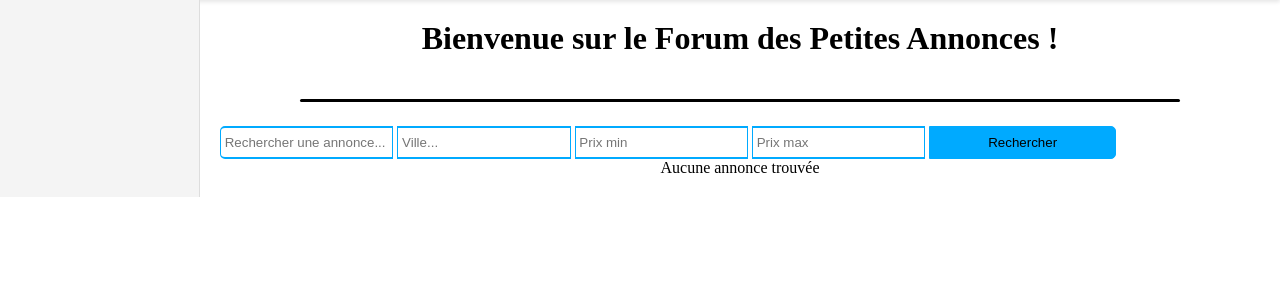
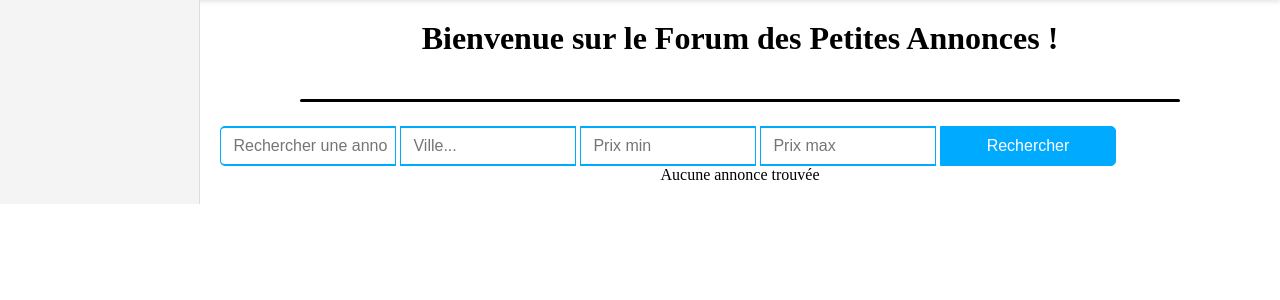
Before and after one commit to sataev12/SFPoisk, a PHP site: template templates/annonce/index.html.twig in a window 1280 px wide. Shown: the part 66-366 px from the top of the page. Run offline with PHP 8.4, Linux system fonts and the light colour scheme; the template is opened without the code that fills it, so the values that code supplies are empty; form fields are guessed from the names that the template uses; some libraries are stand-ins or nearby versions.

Commit message:
Modification de formulaire de recherche

```diff
--- a/public/css/style.css
+++ b/public/css/style.css
@@ -148,27 +148,44 @@ nav .deposer a:hover {
     display: flex;
     justify-content: center;
     margin-bottom: 1em;
+
 }
 
 .form-control {
-    width: 13em;
+    width: 11em;
     height: 2.5em;
     border-bottom: #00AAFF 2px solid;
     border-top: #00AAFF 2px solid;
     border-left: #00AAFF 1px solid;
     border-right: #00AAFF 1px solid;
+    border-radius: 0;
+    padding: 0.5em;
+    font-size: 1em;
 }
 
 .btn-valider {
-    width: 14em;
+    width: 11em;
     height: 2.5em;
     background-color: #00AAFF;
     border: #00AAFF 1px solid;
-    border-radius: 0 5px 5px 0;
+    border-radius: 0 5px 5px 0; /* Ajustement des coins arrondis */
+    color: white; /* Couleur du texte */
+    font-size: 1em; /* Taille de la police */
+    cursor: pointer; /* Curseur de pointeur */
+    transition: background-color 0.3s;
+}
+
+.btn-valider:hover {
+    background-color: #008CBA; /* Couleur de fond au survol */
 }
 
 .recherche-annonce {
     border-radius: 5px 0 0 5px;
+}
+
+.recherche-form {
+    padding: 1em; /* Padding interne du formulaire */
+    border-radius: 10px; /* Coins arrondis du formulaire */
 }
 
 /* Styles pour les catégories */
@@ -439,6 +456,8 @@ nav .deposer a:hover {
 }
 
 .content {
+    display: flex;
+    flex-direction: column;
     flex: 1;
     padding: 20px;
 }
--- a/templates/annonce/index.html.twig
+++ b/templates/annonce/index.html.twig
@@ -19,12 +19,12 @@
     {# {% for annonce in annonces %}
         <a href="{{ path('show_annonce', {'id': annonce.id})}}">{{ annonce }}</a> <br>
     {% endfor %}   #}
-    {{ form_start(RechercheForm, {'attr': {'class': 'form-inline'}}) }}
+    {{ form_start(RechercheForm, {'attr': {'class': 'form-inline recherche-form'}}) }}
     {{ form_widget(RechercheForm.keyword, {'attr': {'class': 'form-control recherche-annonce', 'placeholder': ' Rechercher une annonce...'}}) }}
     {{ form_widget(RechercheForm.ville, {'attr': {'class': 'form-control ville', 'placeholder': ' Ville...'}}) }}
     {{ form_widget(RechercheForm.minPrix, {'attr': {'class': 'form-control prix-min', 'placeholder': ' Prix min'}}) }}
     {{ form_widget(RechercheForm.maxPrix, {'attr': {'class': 'form-control prix-max', 'placeholder': ' Prix max'}}) }}
-    <button class="btn btn-valider " type="submit">Rechercher</button>
+    <button class="btn btn-valider recherche-btn" type="submit">Rechercher</button>
     {{ form_end(RechercheForm) }}
 
     <div class="annonces">
```
